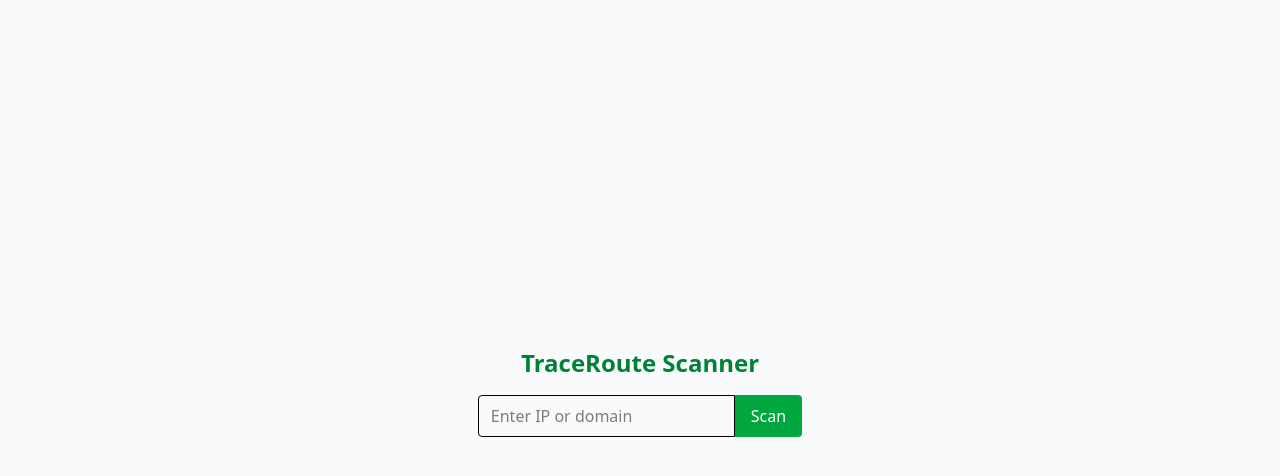
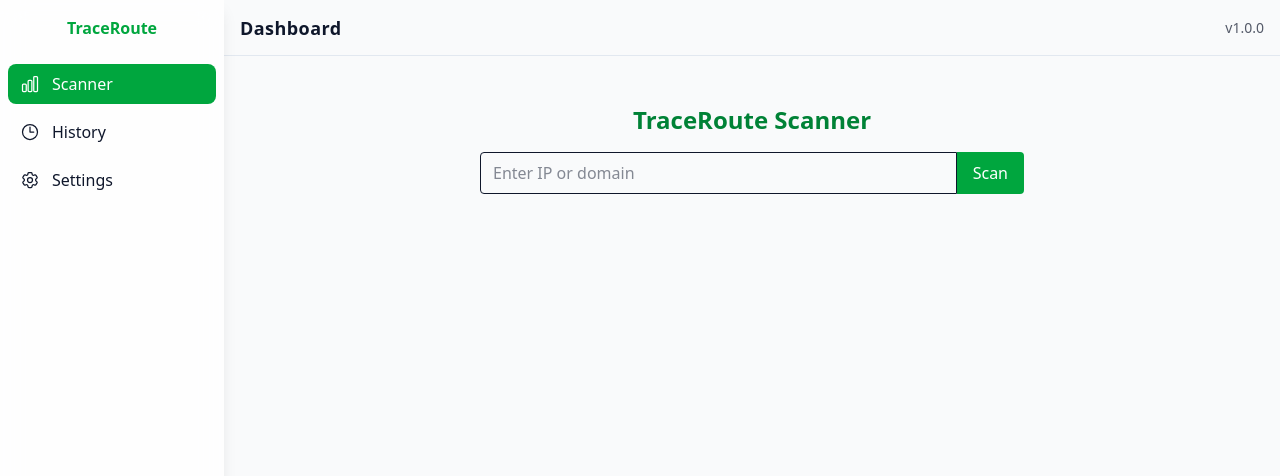
Before and after one commit to 3salaz/TraceRoute, a React (Vite) app in the folder trace-route/client/: page / in a window 1280 px wide. Shown: the top 476 px of the page. Built offline with nearby package versions, Linux system fonts and the light colour scheme.

Commit message:
feat: build dashboard layout with sidebar and header

```diff
--- a/trace-route/client/package.json
+++ b/trace-route/client/package.json
@@ -10,6 +10,7 @@
     "preview": "vite preview"
   },
   "dependencies": {
+    "@heroicons/react": "^2.2.0",
     "@tailwindcss/vite": "^4.1.14",
     "chart.js": "^4.5.0",
     "react": "^19.2.0",
--- a/trace-route/client/src/App.jsx
+++ b/trace-route/client/src/App.jsx
@@ -1,12 +1,12 @@
 import './App.css'
 import ScanInput from './components/ScanInput';
+import DashboardLayout from './components/Layout/DashboardLayout';
 
 function App() {
-
   return (
-    <div className="bg-slate-50 w-full h-screen flex items-center justify-center">
+    <DashboardLayout>
       <ScanInput/>
-    </div>
+    </DashboardLayout>
   )
 }
 export default App
--- /dev/null
+++ b/trace-route/client/src/components/Header.jsx
@@ -0,0 +1,8 @@
+export default function Header() {
+  return (
+    <header className="h-14 flex items-center justify-between px-4 border-b border-slate-200 dark:border-slate-700">
+      <h1 className="text-lg font-semibold tracking-wide">Dashboard</h1>
+      <div className="text-sm opacity-70">v1.0.0</div>
+    </header>
+  );
+}
--- /dev/null
+++ b/trace-route/client/src/components/Layout/DashboardLayout.jsx
@@ -0,0 +1,18 @@
+import Sidebar from "../Sidebar";
+import Header from "../Header";
+
+export default function DashboardLayout({ children }) {
+  return (
+    <div className="flex h-screen bg-gray-50 dark:bg-slate-900 text-slate-900 dark:text-slate-100 transition-colors">
+      <Sidebar />
+
+      {/* Main content area */}
+      <div className="flex flex-col flex-1">
+        <Header />
+        <main className="flex-1 overflow-y-auto p-4 sm:p-6 md:p-8">
+          {children}
+        </main>
+      </div>
+    </div>
+  );
+}
--- /dev/null
+++ b/trace-route/client/src/components/Sidebar.jsx
@@ -0,0 +1,34 @@
+import { useState } from "react";
+import { ChartBarIcon, ClockIcon, Cog6ToothIcon } from "@heroicons/react/24/outline";
+
+export default function Sidebar() {
+  const [active, setActive] = useState("scanner");
+
+  const menu = [
+    { id: "scanner", label: "Scanner", icon: ChartBarIcon },
+    { id: "history", label: "History", icon: ClockIcon },
+    { id: "settings", label: "Settings", icon: Cog6ToothIcon },
+  ];
+
+  return (
+    <aside className="w-20 sm:w-56 bg-white/80 dark:bg-slate-800 backdrop-blur-md shadow-lg flex flex-col">
+      <div className="p-4 font-bold text-green-600 text-center">TraceRoute</div>
+      <nav className="flex-1 space-y-2 p-2">
+        {menu.map((item) => (
+          <button
+            key={item.id}
+            onClick={() => setActive(item.id)}
+            className={`flex items-center w-full px-3 py-2 rounded-lg transition ${
+              active === item.id
+                ? "bg-green-600 text-white"
+                : "hover:bg-green-50 dark:hover:bg-slate-700"
+            }`}
+          >
+            <item.icon className="w-5 h-5 mr-3" />
+            <span className="hidden sm:inline">{item.label}</span>
+          </button>
+        ))}
+      </nav>
+    </aside>
+  );
+}
```
Also changed, not shown: 1 other file (tests, documents, lock files or other folders).
